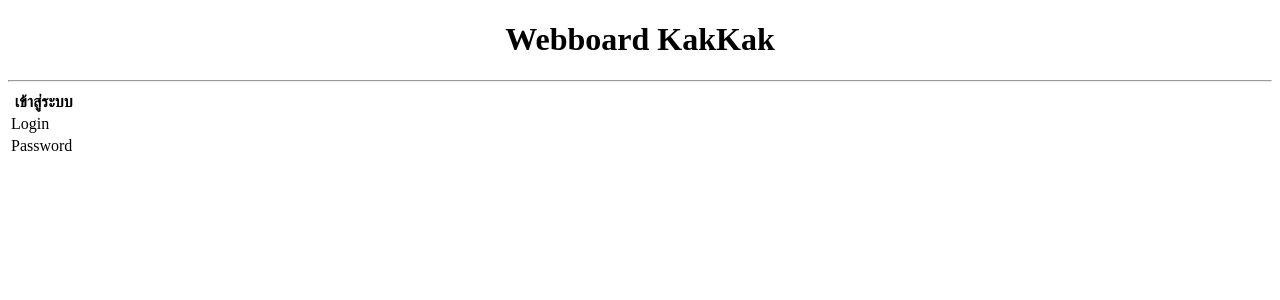
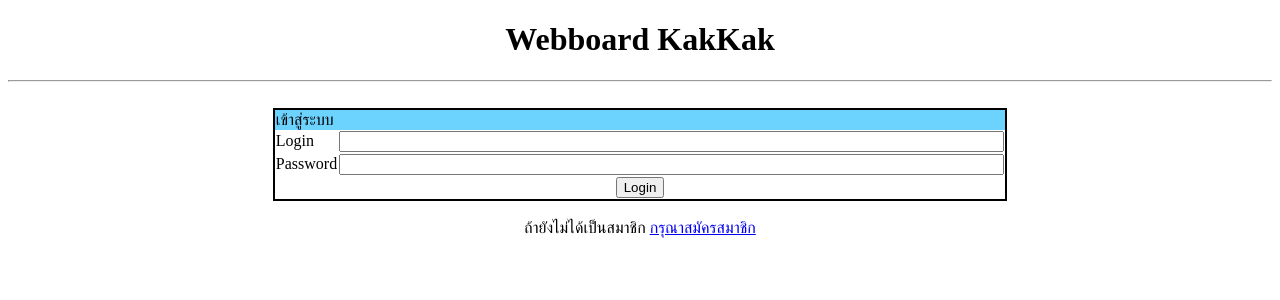
Before and after one commit to JameWasin/WebApp_ECT, a PHP site: page /login.html in a window 1280 px wide. Shown: the top 300 px of the page. Run offline with PHP 8.4, Linux system fonts and the light colour scheme.

Commit message:
add login.html

```diff
--- a/Work2/login.html
+++ b/Work2/login.html
@@ -1,5 +1,6 @@
 <!DOCTYPE html>
 <html lang="en">
+
 <head>
     <meta charset="UTF-8">
     <meta http-equiv="X-UA-Compatible" content="IE=edge">
@@ -7,12 +8,31 @@
     <link rel="stylesheet" href="style.css">
     <title>Login</title>
 </head>
+
 <body>
-    <h1 id="headTop">Webboard KakKak</h1><hr>
-    <table>
-        <tr><th colspan="2">เข้าสู่ระบบ</th></tr>
-        <tr><td>Login</td><td></td></tr>
-        <tr><td>Password</td><td></td></tr>
-    </table>
+    <h1 id="headTop">Webboard KakKak</h1>
+    <hr><br>
+    <table id="loginTable">
+        <tr>
+            <td colspan="2" style="background-color: #6CD2FE;">เข้าสู่ระบบ</td>
+        </tr>
+        <tr>
+            <td>Login</td>
+            <td><input type="text" name="user" size="80"></td>
+        </tr>
+        <tr>
+            <td>Password</td>
+            <td><input type="text" name="pass " size="80"></td>
+        </tr>
+        <tr>
+            <td colspan="2" align="center"><input type="submit" value="Login"></td>
+        </tr>
+    </table><br>
+    <div align="center">
+        ถ้ายังไม่ได้เป็นสมาชิก
+        <a href="register.html">กรุณาสมัครสมาชิก</a>
+    </div>
+
 </body>
+
 </html>
--- a/Work2/style.css
+++ b/Work2/style.css
@@ -1,11 +1,15 @@
-#headTop{
+#headTop {
     text-align: center;
 }
 
-#loginButton{
+#loginButton {
     float: right;
 }
 
 #loginTable{
-
+    margin-left:auto;
+    margin-right:auto;
+    border: 2px solid black;
+    width: 40%;
+    border-collapse: collapse;
 }
```
